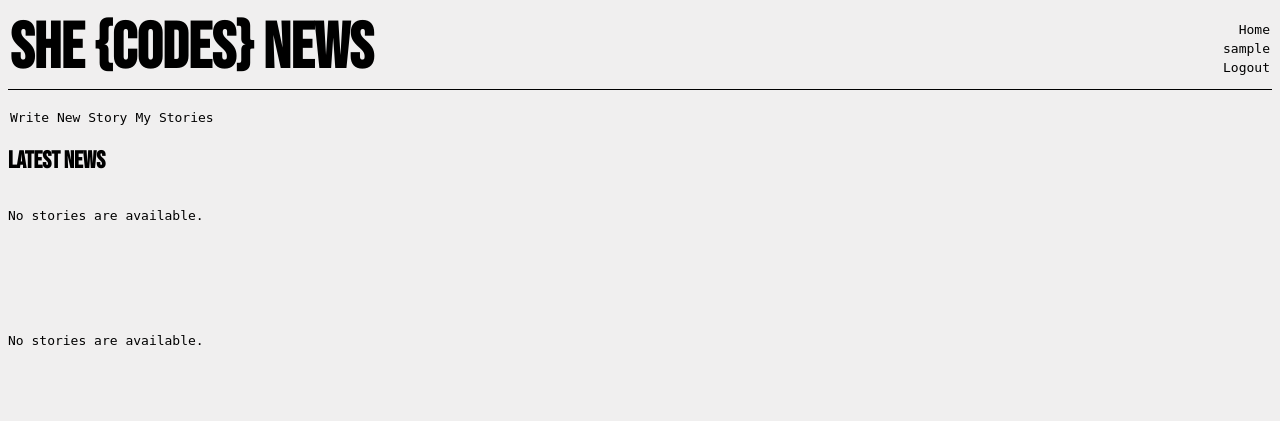
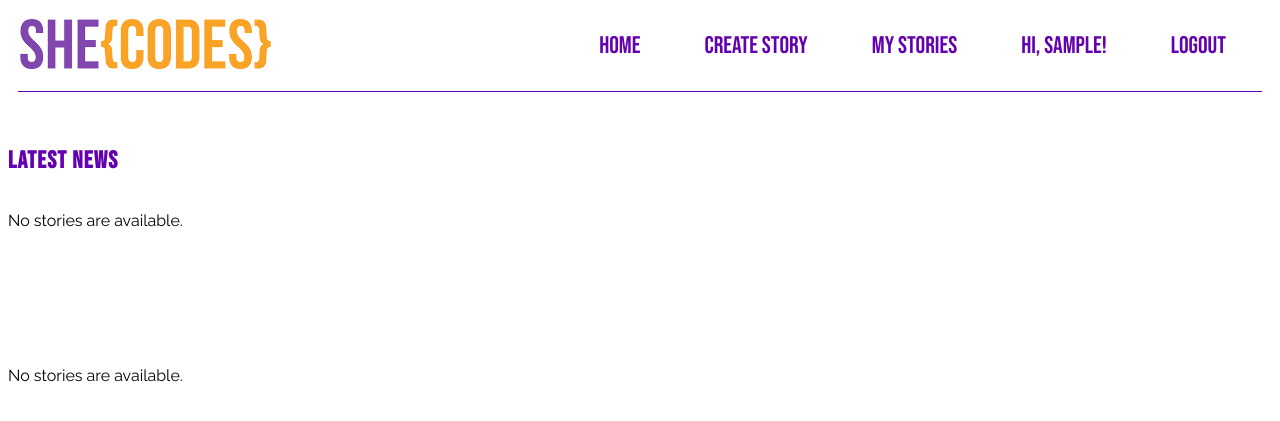
Before and after one commit to eoryazantseva/she_codes_news, a Django app: page /news/ in a window 1280 px wide. Shown: the top 421 px of the page. Run offline with Django 4.2, Linux system fonts and the light colour scheme; the visitor is signed in with stand-in values (Sample User, id 1); data that the repository does not hold is empty; parts of the project's set-up code (start-up, migrations or seed data) failed here and were passed over.

Commit message:
added navbar styling

```diff
--- a/she_codes_news/news/static/news/styles.css
+++ b/she_codes_news/news/static/news/styles.css
@@ -1,3 +1,5 @@
+
+
 .story-card {
     margin: 2px;
     border: 1px solid #000;
@@ -19,6 +21,11 @@
     max-height: 500px;
 }
 
+#latest-stories #story-card-2 img,
+#latest-stories #story-card-3 img,
+#latest-stories #story-card-4 img {
+    max-width: 160px;
+}
 #story-card-1 {
     grid-area: left-1;
 }
@@ -48,12 +55,14 @@
 #story-card-3 .story-card-text h3,
 #story-card-4 .story-card-text h3 {
     font-size: 16px;
+    margin: 5px;
 }
 
 #story-card-2 .story-card-text h4,
 #story-card-3 .story-card-text h4,
 #story-card-4 .story-card-text h4 {
     font-size: 12px;
+    margin: 5px;
 }
 
 #story-card-2 img,
--- a/she_codes_news/news/templates/news/index.html
+++ b/she_codes_news/news/templates/news/index.html
@@ -7,10 +7,10 @@
 
 {% block content %}
 <br>
-{% if request.user.is_authenticated %}
+<!-- {% if request.user.is_authenticated %}
     <a href="{% url 'news:newStory' %}">Write New Story</a>
     <a href="{% url 'news:author_stories' user.id %}">My Stories</a>
-{% endif %}
+{% endif %} -->
 <h2>Latest News</h2>
 
 <div id="latest-stories">
--- /dev/null
+++ b/she_codes_news/static/js/scripts.js
@@ -0,0 +1,8 @@
+const hamburgerButton = document.querySelector(".hamburger-button");
+
+const mobileNav = document.querySelector(".mobile-nav");
+
+
+hamburgerButton.addEventListener("click", () => {
+    mobileNav.classList.toggle("display-block");
+})
--- a/she_codes_news/static/styles.css
+++ b/she_codes_news/static/styles.css
@@ -1,61 +1,196 @@
-@import url('https://fonts.googleapis.com/css2?family=Bebas+Neue&family=Poppins&display=swap');
+
+@import url('https://fonts.googleapis.com/css2?family=Playfair+Display&family=Poppins&display=swap');
+@import url('https://fonts.googleapis.com/css2?family=Bebas+Neue&family=Raleway&display=swap');
 
 :root {
 	--orange: #FC4C02;
 	--blue: #011A70;
-	--black: #36394D;
-	--purple: #E1E7FF;
-    --heading-font-family: 'Bebas Neue', sans-serif;
-    --default-font-family: 'Poppins', sans-serif;
+	--purple: #6300AF;
+    --global-color-text: #3F3F3F;
+    --heading-font-family:'Bebas Neue', sans-serif;
+    --default-font-family: 'Raleway', sans-serif;
+}
+/* CSS Reset */
+
+html {
+	box-sizing: border-box;
+	font-size: 16px;
+	font-family: var(--default-font-family);
+	/* color: var(--global-color-text); */
+	scroll-behavior: smooth;
+}
+
+*,
+*:before,
+*:after {
+	box-sizing: inherit;
+}
+
+h1,
+h2,
+h3,
+h4,
+h5,
+h6 {
+    font-family: var(--heading-font-family);
+    letter-spacing: 0.05em;
+}
+
+body,
+h1,
+h2,
+h3,
+h4,
+h5,
+h6,
+p,
+ol,
+ul {
+	padding: 0;
+    text-decoration: none;
+}
+
+ol,
+ul {
+	list-style: none;
+}
+
+img {
+	max-width: 100%;
+	height: auto;
+}
+
+input,
+button,
+textarea,
+select {
+	font: inherit;
+}
+
+
+
+/* Global styles */
+
+label, input, textarea, select {
+    display: block;
+    width: 100%;
+}
+input, select, textarea {
+    padding: 8px;
+    border-color: var(grey);
 }
 
 body {
-    background-color: rgb(240, 239, 239);
+    background-color: white;
 }
 
-header {
+h1 {
+    font-size: 4rem;
+}
+h2, h3 {
+    color: var(--purple);
+}
+
+/* Navigation styling  */
+
+
+.desktop-nav {
+    display: none;
+}
+
+.mobile-nav {
+    display: none;
+}
+
+header ul a{
+    margin: 0 20px;
+    font-size: 24px;
+}
+
+/* For JS hamburger button */
+
+.display-block {
+    display: block;
+}
+
+@media (min-width:768px) {
+    .desktop-nav {
+        display: block;
+    }
+}
+
+.mobile-nav a {
+    text-decoration: none;
+    display: block;
+    padding: 4px 16px;
+}
+nav {
+    display: none;
+}
+
+header button {
+    all: unset;
+}
+@media (min-width:768px) {
+    header {
+        display: flex;
+        justify-content: space-between;
+        align-items: center;
+        border-bottom: 1px solid var(--purple);
+        background-color: white;
+        margin: 15px 10px;
+        padding-bottom: 15px;
+    }
+
+    header a {
+        text-decoration: none;
+    }
+    nav {
+        display: inline-block;
+    }
+
+    header nav ul {
+        display: flex;
+        gap: 24px;
+        margin-right: 16px;
+    }
+
+    .hamburger-icon {
+        display: none;
+    }
+}
+.logo, .hamburger-icon {
+    height: 50px;
+}
+.mobile-header {
+    padding: 16px;
     display: flex;
     align-items: center;
     justify-content: space-between;
-    border-bottom: 1px solid #000;
+    border-bottom: 1px solid var(--purple);
+    background-color: white;
+    margin: 15px 10px;
 }
 
-h1 {
-    font-family: var(--heading-font-family);
+
+
+
+a {
     text-decoration: none;
-    font-size: 4rem;
-    margin: 0;
+    color: var(--global-color-text);
 }
 
-h2 {
-font-family: var(--heading-font-family);
+nav a {
+    font-family: var(--heading-font-family);
+    color: var(--purple);
 }
 
-h3 {
-    font-size: 2rem;
-    margin: 0;
+h3 a {
+    color: var(--purple);
 }
 
-#header-text {
-    flex-basis: 80%;
-    display: flex;
-}
-
-nav {
-    flex-basis: 20%;
-    display: flex;
-    flex-direction: column;
-    align-items: flex-end;
-}
-
-a {
-    margin: 2px;
-    text-decoration: none;
-    color: #000;
-}
-
-a, p {
-    font-family: monospace;
+h4, p {
+    font-family: var(--default-font-family)
 }
 
 /* form styling */
--- a/she_codes_news/templates/base.html
+++ b/she_codes_news/templates/base.html
@@ -16,13 +16,19 @@
 
     <body>
         <header>
-            <div id="header-text">
-                <a id="header-link" href="{% url 'news:index' %}">
-                    <h1>She {Codes} News</h1>
+            <div id="mobile-header">
+                <a id="header-link" href="{% url 'news:index' %}"></a>
+                    <img src="../static/images/she_codes_news_logo.png" alt="The SheCodesNews logo" class="logo">
                 </a>
+                <button class="hamburger-button">
+                    <svg xmlns="http://www.w3.org/2000/svg" fill="none" viewBox="0 0 24 24" stroke-width="1.5" stroke="currentColor" class="hamburger-icon">
+                        <path stroke-linecap="round" stroke-linejoin="round" d="M3.75 5.25h16.5m-16.5 4.5h16.5m-16.5 4.5h16.5m-16.5 4.5h16.5" />
+                    </svg>
+                </button>
             </div>
             {% include './nav.html' %}
         </header>
         {% block content %} {% endblock %}
+        <script src="../static/js/scripts.js"></script>
     </body>
 </html>
--- a/she_codes_news/templates/nav.html
+++ b/she_codes_news/templates/nav.html
@@ -1,9 +1,51 @@
-<nav>
+<nav class="desktop-nav">
+    <ul>
+        <li>
             <a href="{% url 'news:index' %}">Home</a>
+        </li>
         {% if request.user.is_authenticated %}
+        <li>
+            <a href="{% url 'news:newStory' %}">Create Story</a>
+        </li>
+        <li>
+            <a href="{% url 'news:author_stories' user.id %}">My Stories</a>
+        </li>
+        <li>
+            <a href="{% url 'users:account' %}">Hi, {{ user.username }}!</a>
+        </li>
+        <li>
+            <a href="{% url 'logout' %}">Logout</a>
+        </li>
+        {% else %}
+        <li>
+            <a href="{% url 'login' %}">Login</a>
+        </li>
+        {% endif %}
+    </ul>
+</nav>
+
+<nav class="mobile-nav">
+    <ul>
+        <li>
+            <a href="{% url 'news:index' %}">Home</a>
+        </li>
+        {% if request.user.is_authenticated %}
+        <li>
+            <a href="{% url 'news:newStory' %}">Create Story</a>
+        </li>
+        <li>
+            <a href="{% url 'news:author_stories' user.id %}">My Stories</a>
+        </li>
+        <li>
             <a href="{% url 'users:account' %}">{{ user.username }}</a>
+        </li>
+        <li>
             <a href="{% url 'logout' %}">Logout</a>
+        </li>
         {% else %}
+        <li>
             <a href="{% url 'login' %}">Login</a>
+        </li>
         {% endif %}
+    </ul>
 </nav>
```
Also changed, not shown: she_codes_news/static/images/she_codes_news_logo.png (added). Lines whose indentation alone changed are shown as unchanged.
